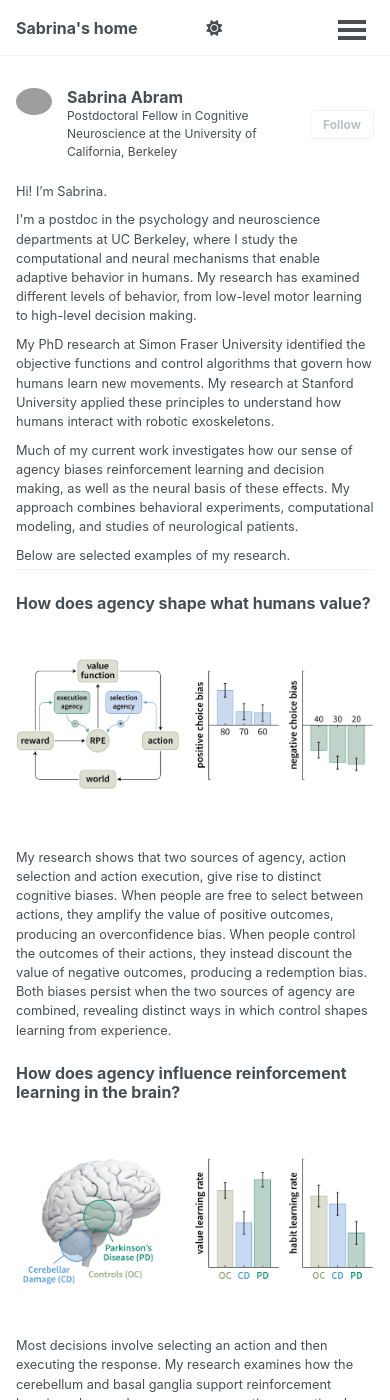
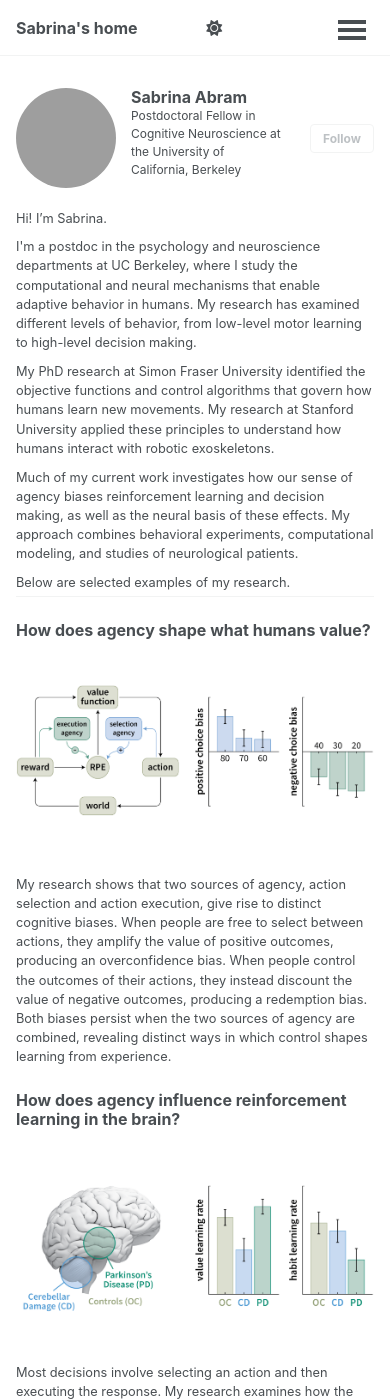
Before and after one commit to abramsabrina/abramsabrina.github.io, a Jekyll site: the page built from _pages/about.md, in a window 390 px wide and 1400 px high. Built offline with Jekyll 4.4.1, drawn with Linux system fonts in a browser that asks for light colours; a script bundle is joined from its source files by our own code; library files that are not in the unit come from our copies.

Commit message:
Improve mobile layout

```diff
--- a/_sass/layout/_sidebar.scss
+++ b/_sass/layout/_sidebar.scss
@@ -322,3 +322,12 @@
     }
   }
 }
+
+/* Larger profile photo on mobile only */
+@media (max-width: 600px) {
+  .author__avatar img {
+    width: 100px !important;
+    height: 100px !important;
+    max-width: none !important;
+  }
+}
```
